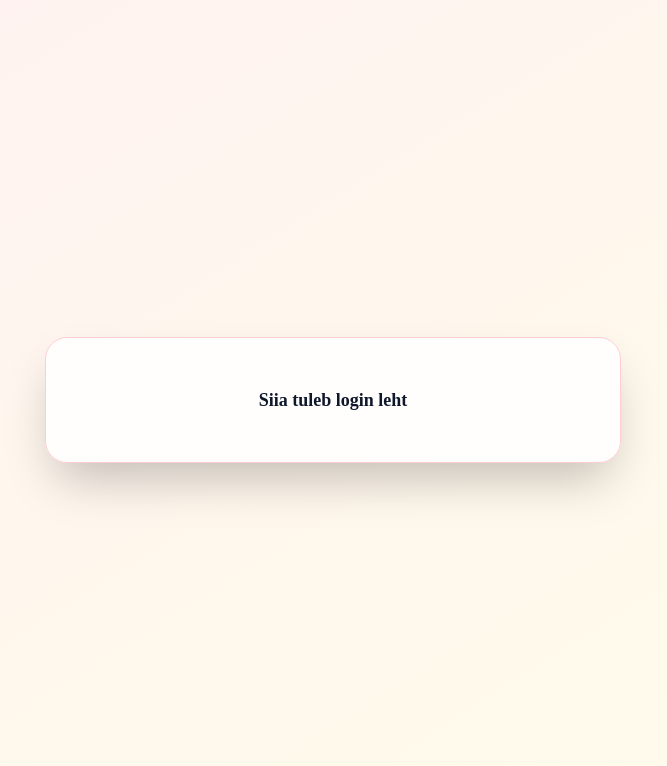
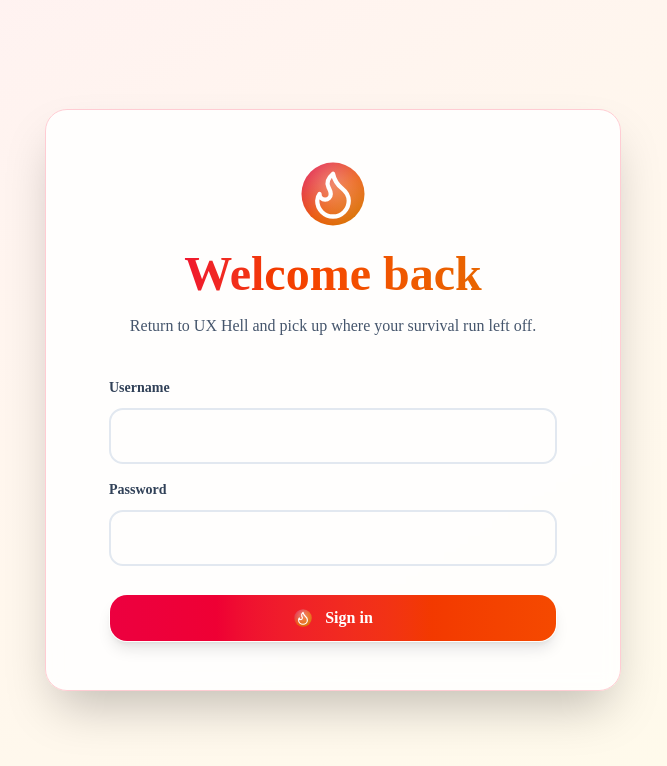
Before and after one commit to Vanemarendajad32/ux-hell, a Next.js app in the folder frontend/: page /login in a window 1280 px wide. Shown: the top 766 px of the page, without its empty margins (307-974 px from the left). Built offline with nearby package versions, Linux system fonts and the light colour scheme.

Commit message:
Add login page and adjust dashboard (#36)
* Add login page, adjust dashboard and fix register route

```diff
--- a/frontend/app/(auth)/login/page.tsx
+++ b/frontend/app/(auth)/login/page.tsx
@@ -1,7 +1,61 @@
+import Image from "next/image";
+
+import { Button } from "@/components/ui/button";
+import Input from "@/components/ui/Input";
+
 export default function LoginPage() {
   return (
-    <main className="w-full max-w-lg text-center text-lg font-semibold">
-      Siia tuleb login leht
+    <main className="mx-auto w-full max-w-md">
+      <div className="mb-10 text-center">
+        <div className="mx-auto mb-5 flex items-center justify-center">
+          <Image
+            src="/ux-hell-logo.svg"
+            alt=""
+            width={72}
+            height={72}
+            className="h-[4.5rem] w-[4.5rem]"
+            aria-hidden="true"
+          />
+        </div>
+        <h1 className="bg-gradient-to-r from-rose-600 via-orange-600 to-amber-600 bg-clip-text text-4xl font-bold text-transparent sm:text-5xl">
+          Welcome back
+        </h1>
+        <p className="mt-4 text-base text-slate-600">
+          Return to UX Hell and pick up where your survival run left off.
+        </p>
+      </div>
+
+      <form>
+        <Input
+          autoComplete="username"
+          label="Username"
+          name="identifier"
+          required
+          type="text"
+        />
+        <Input
+          autoComplete="current-password"
+          label="Password"
+          name="password"
+          required
+          type="password"
+        />
+        <Button
+          className="mt-3 w-full gap-3 text-base font-bold hover:scale-[1.02]"
+          size="lg"
+          type="button"
+        >
+          <Image
+            src="/ux-hell-logo.svg"
+            alt=""
+            width={20}
+            height={20}
+            className="h-5 w-5"
+            aria-hidden="true"
+          />
+          Sign in
+        </Button>
+      </form>
     </main>
   );
 }
--- a/frontend/app/dashboard/_components/dashboard-surface.tsx
+++ b/frontend/app/dashboard/_components/dashboard-surface.tsx
@@ -17,7 +17,7 @@ export default function DashboardSurface({
   const accountCards = getAccountCards(data);
 
   return (
-    <div className="min-h-screen bg-gradient-to-br from-slate-100 via-white to-rose-50 px-6 py-8 text-slate-900">
+    <div className="min-h-screen px-6 py-8 text-slate-900">
       <main className="mx-auto flex w-full max-w-6xl flex-col gap-6">
         <DashboardHeader />
 
```
